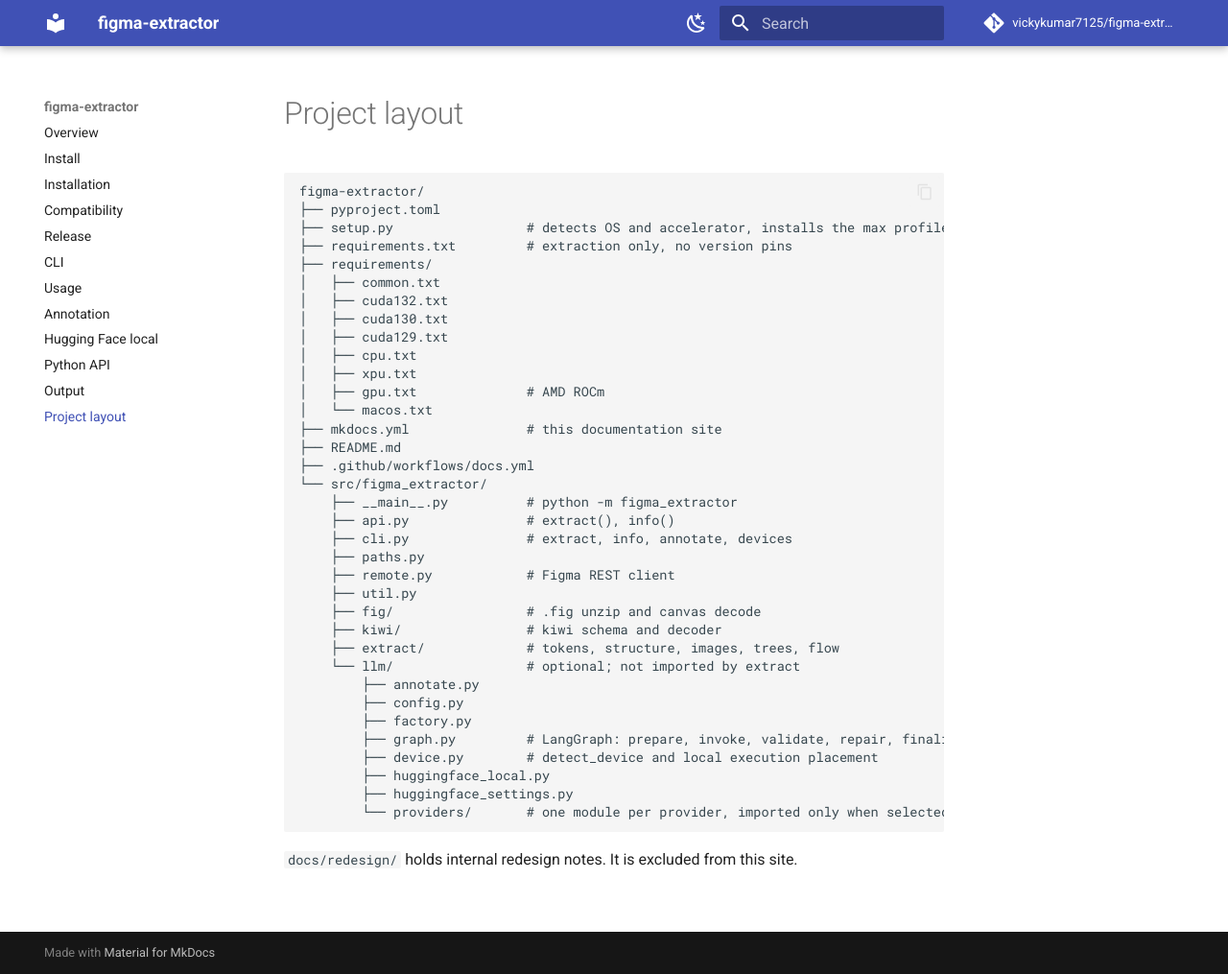
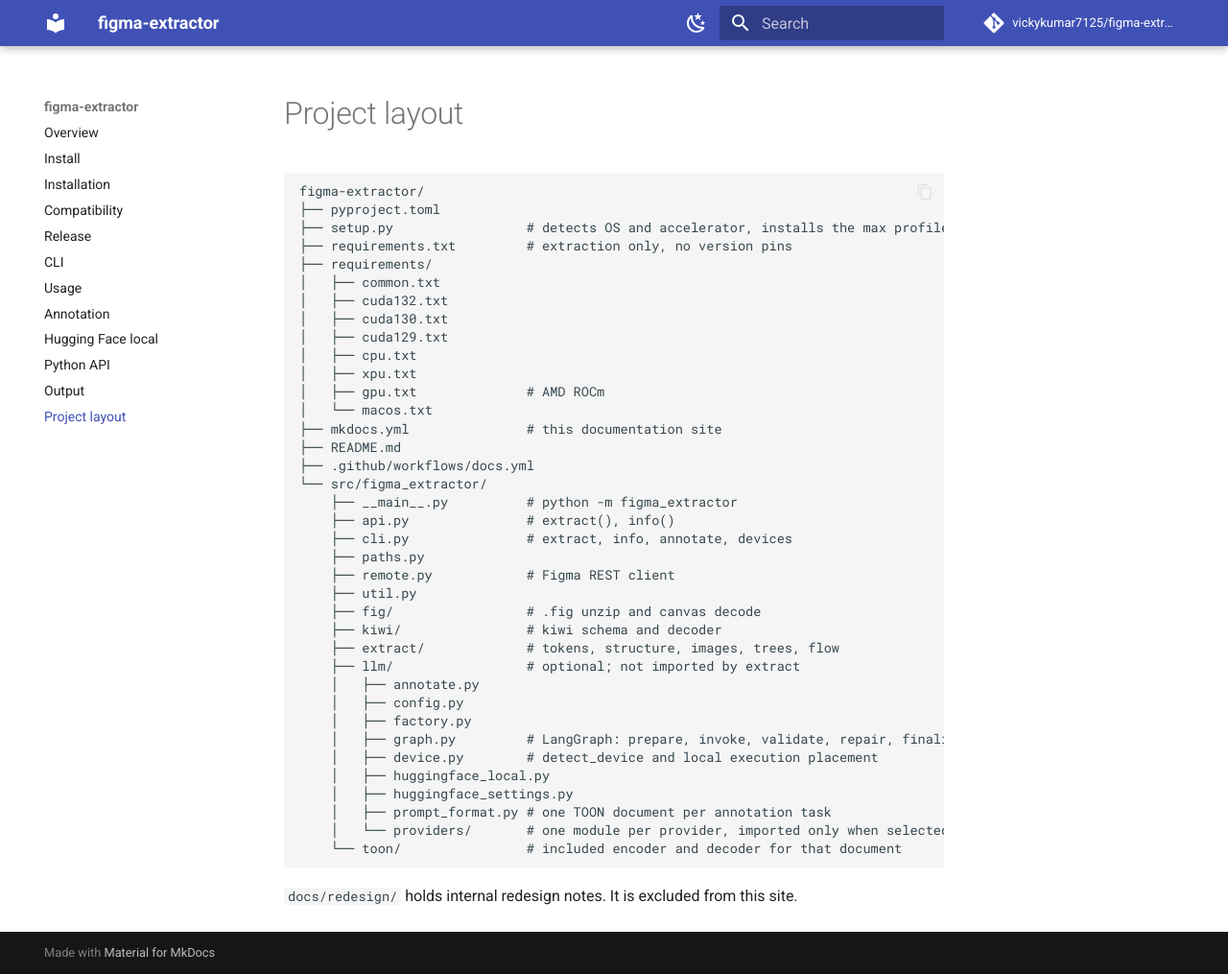
Before and after one commit to vickykumar7125/figma-extractor, an MkDocs documentation site: the page built from docs/layout.md, in a window 1280 px wide and 1015 px high. Shown: the whole window at 96% size. Built offline with MkDocs 1.6.1 and Material for MkDocs 9.7.7, drawn with Linux system fonts in a browser that asks for light colours; comment, search, counter and statistics services are not loaded.

Commit message:
Test the dev branch and show the TOON modules in the project layout.
Co-authored-by: Cursor <cursoragent@cursor.com>

````diff
--- a/docs/layout.md
+++ b/docs/layout.md
@@ -27,15 +27,17 @@ figma-extractor/
     ├── fig/                 # .fig unzip and canvas decode
     ├── kiwi/                # kiwi schema and decoder
     ├── extract/             # tokens, structure, images, trees, flow
-    └── llm/                 # optional; not imported by extract
-        ├── annotate.py
-        ├── config.py
-        ├── factory.py
-        ├── graph.py         # LangGraph: prepare, invoke, validate, repair, finalize
-        ├── device.py        # detect_device and local execution placement
-        ├── huggingface_local.py
-        ├── huggingface_settings.py
-        └── providers/       # one module per provider, imported only when selected
+    ├── llm/                 # optional; not imported by extract
+    │   ├── annotate.py
+    │   ├── config.py
+    │   ├── factory.py
+    │   ├── graph.py         # LangGraph: prepare, invoke, validate, repair, finalize
+    │   ├── device.py        # detect_device and local execution placement
+    │   ├── huggingface_local.py
+    │   ├── huggingface_settings.py
+    │   ├── prompt_format.py # one TOON document per annotation task
+    │   └── providers/       # one module per provider, imported only when selected
+    └── toon/                # included encoder and decoder for that document
 ```
 
 `docs/redesign/` holds internal redesign notes. It is excluded from this site.
````
Also changed, not shown: 1 other file.
